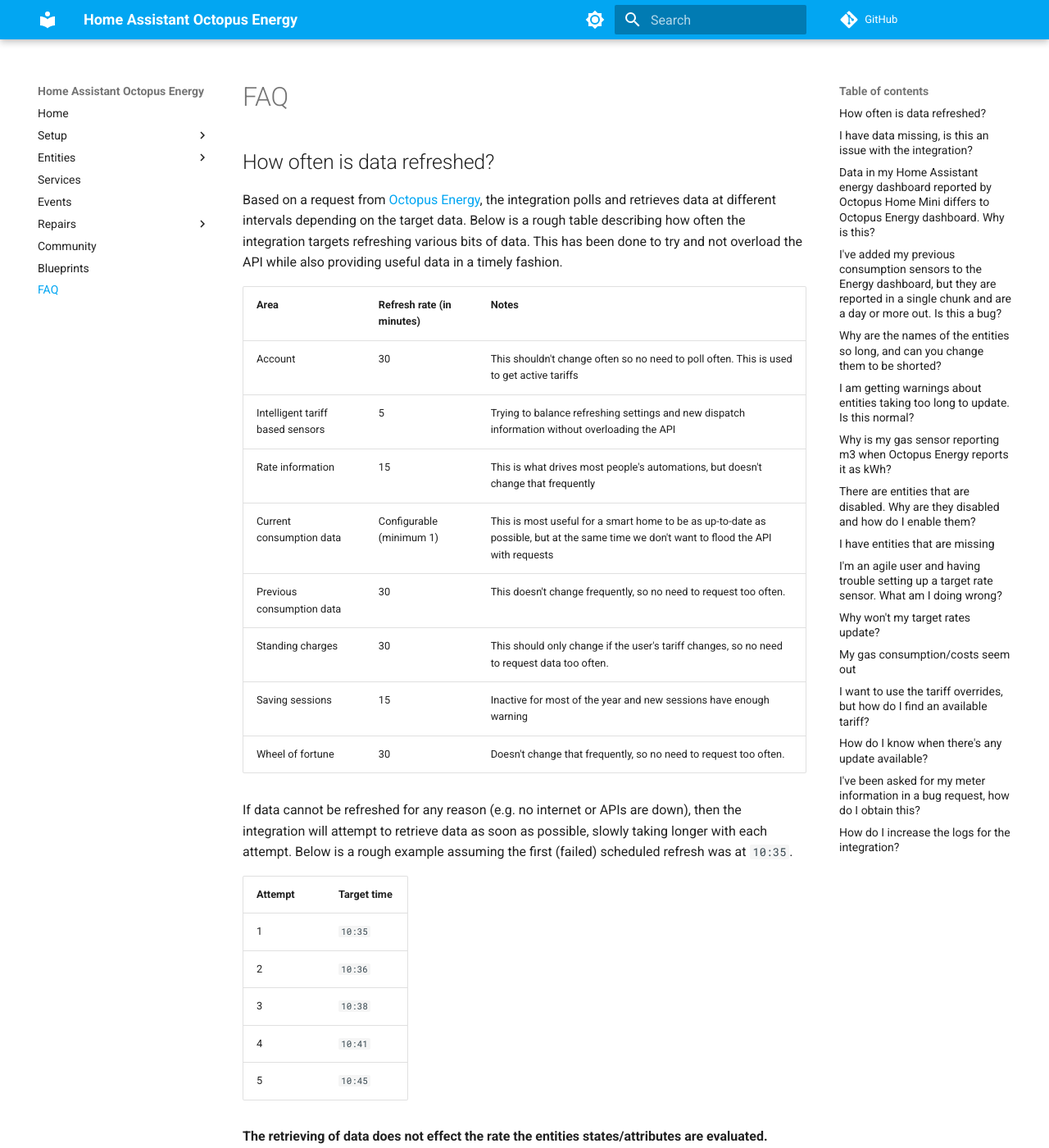
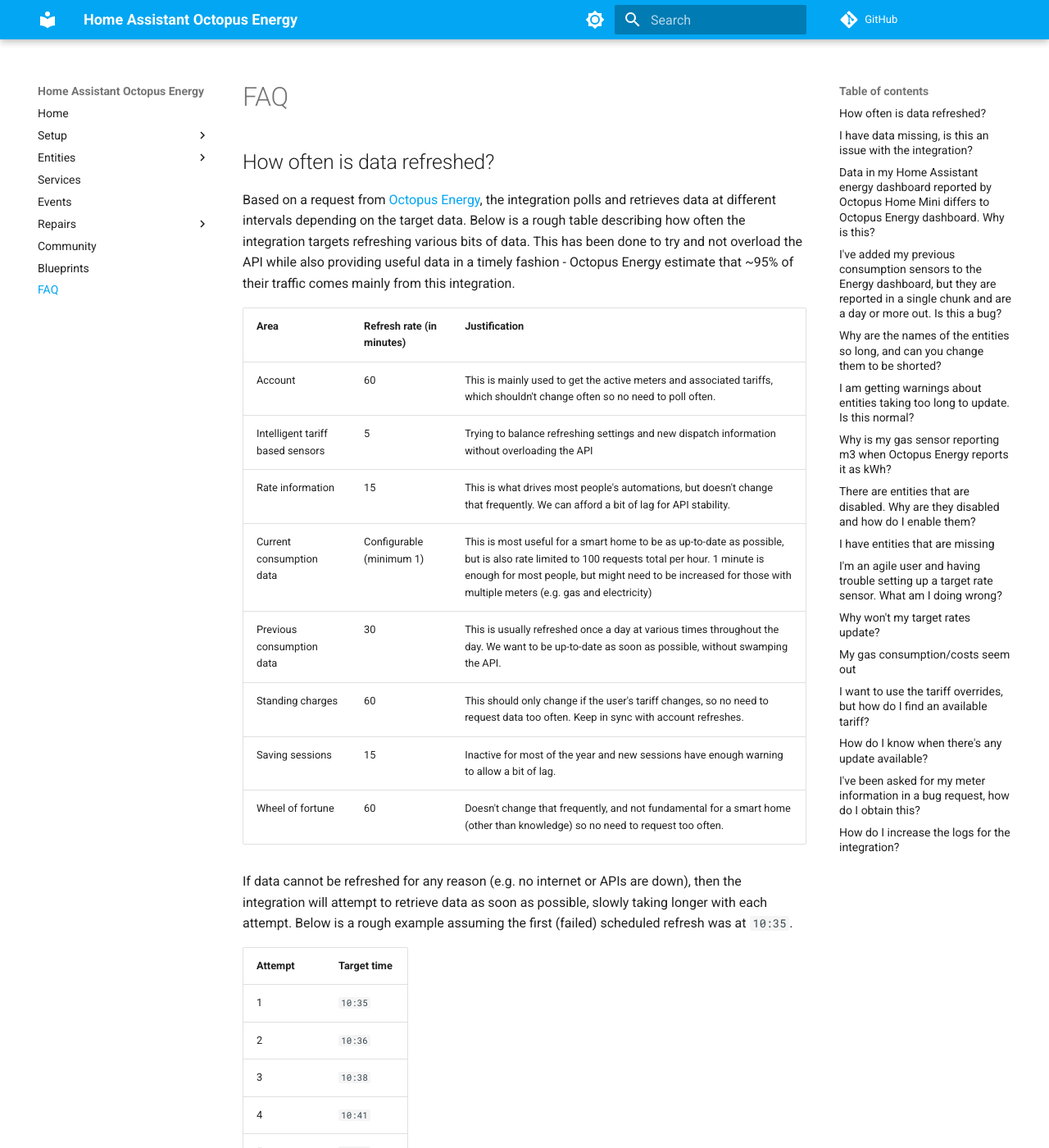
Before and after one commit to BottlecapDave/HomeAssistant-OctopusEnergy, an MkDocs documentation site: the page built from _docs/faq.md, in a window 1280 px wide and 1400 px high. Shown: the whole window at 82% size. Built offline with MkDocs 1.6.1 and Material for MkDocs 9.7.7, drawn with Linux system fonts in a browser that asks for light colours; comment, search, counter and statistics services are not loaded.

Commit message:
docs: Updated FAQ with new request times

```diff
--- a/_docs/faq.md
+++ b/_docs/faq.md
@@ -2,18 +2,18 @@
 
 ## How often is data refreshed?
 
-Based on a request from [Octopus Energy](https://forum.octopus.energy/t/pending-and-completed-octopus-intelligent-dispatches/8510/8?u=bottlecapdave), the integration polls and retrieves data at different intervals depending on the target data. Below is a rough table describing how often the integration targets refreshing various bits of data. This has been done to try and not overload the API while also providing useful data in a timely fashion.
+Based on a request from [Octopus Energy](https://forum.octopus.energy/t/pending-and-completed-octopus-intelligent-dispatches/8510/8?u=bottlecapdave), the integration polls and retrieves data at different intervals depending on the target data. Below is a rough table describing how often the integration targets refreshing various bits of data. This has been done to try and not overload the API while also providing useful data in a timely fashion - Octopus Energy estimate that ~95% of their traffic comes mainly from this integration.
 
-| Area | Refresh rate (in minutes) | Notes |
+| Area | Refresh rate (in minutes) | Justification |
 |-|-|-|
-| Account | 30 | This shouldn't change often so no need to poll often. This is used to get active tariffs |
+| Account | 60 | This is mainly used to get the active meters and associated tariffs, which shouldn't change often so no need to poll often. |
 | Intelligent tariff based sensors | 5 | Trying to balance refreshing settings and new dispatch information without overloading the API |
-| Rate information | 15 | This is what drives most people's automations, but doesn't change that frequently |
-| Current consumption data | Configurable (minimum 1) | This is most useful for a smart home to be as up-to-date as possible, but at the same time we don't want to flood the API with requests |
-| Previous consumption data | 30 | This doesn't change frequently, so no need to request too often. |
-| Standing charges | 30 | This should only change if the user's tariff changes, so no need to request data too often. |
-| Saving sessions | 15 | Inactive for most of the year and new sessions have enough warning |
-| Wheel of fortune | 30 | Doesn't change that frequently, so no need to request too often. |
+| Rate information | 15 | This is what drives most people's automations, but doesn't change that frequently. We can afford a bit of lag for API stability. |
+| Current consumption data | Configurable (minimum 1) | This is most useful for a smart home to be as up-to-date as possible, but is also rate limited to 100 requests total per hour. 1 minute is enough for most people, but might need to be increased for those with multiple meters (e.g. gas and electricity) |
+| Previous consumption data | 30 | This is usually refreshed once a day at various times throughout the day. We want to be up-to-date as soon as possible, without swamping the API. |
+| Standing charges | 60 | This should only change if the user's tariff changes, so no need to request data too often. Keep in sync with account refreshes. |
+| Saving sessions | 15 | Inactive for most of the year and new sessions have enough warning to allow a bit of lag. |
+| Wheel of fortune | 60 | Doesn't change that frequently, and not fundamental for a smart home (other than knowledge) so no need to request too often. |
 
 If data cannot be refreshed for any reason (e.g. no internet or APIs are down), then the integration will attempt to retrieve data as soon as possible, slowly taking longer with each attempt. Below is a rough example assuming the first (failed) scheduled refresh was at `10:35`.
 
```
